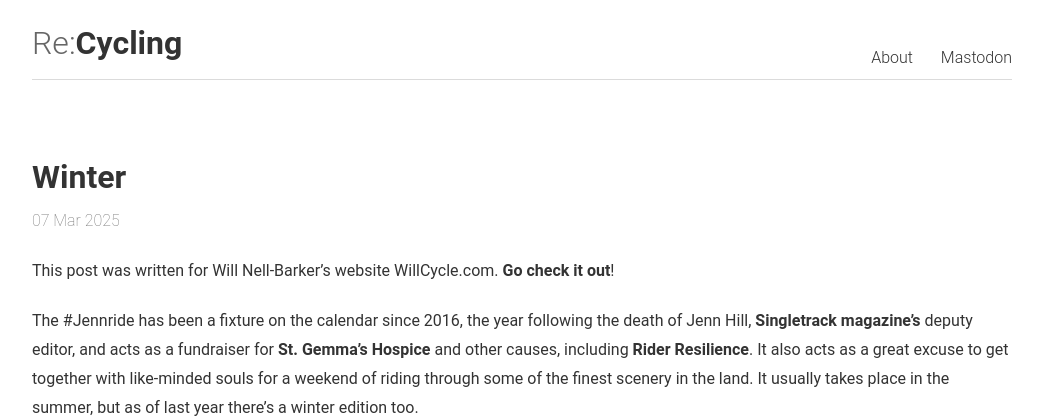
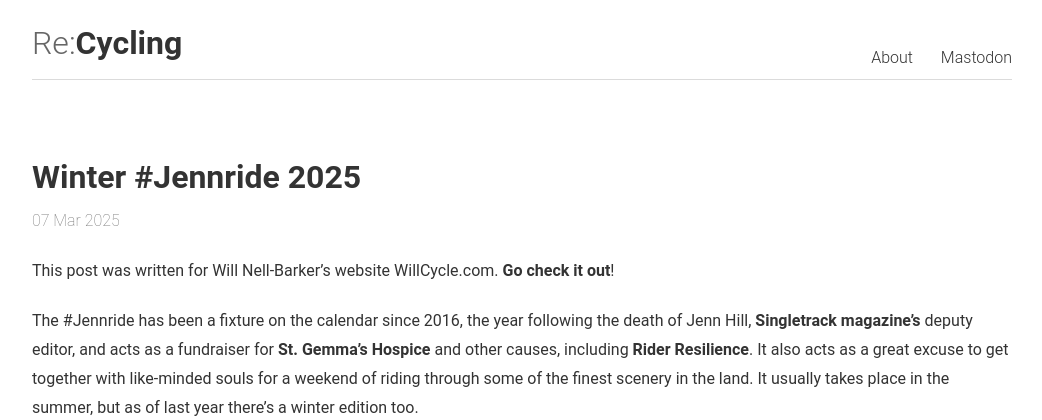
Before and after one commit to hypertelia/hypertelia.github.io, a Jekyll site: the page built from _posts/2025-03-07-winter-jennride-2025.md, in a window 1280 px wide and 900 px high, cut to the strip 0-420 px from the top of the window. Shown: the whole strip, without its empty margins (118-1160 px from the left). Built offline with Jekyll 4.4.1, drawn with Linux system fonts in a browser that asks for light colours.

Commit message:
string for title

```diff
--- a/_posts/2025-03-07-winter-jennride-2025.md
+++ b/_posts/2025-03-07-winter-jennride-2025.md
@@ -1,6 +1,6 @@
 ---
 layout: post
-title: Winter #Jennride 2025
+title: "Winter #Jennride 2025"
 date: 2025-03-07 09:02
 category:
 author: pete aylward
```
